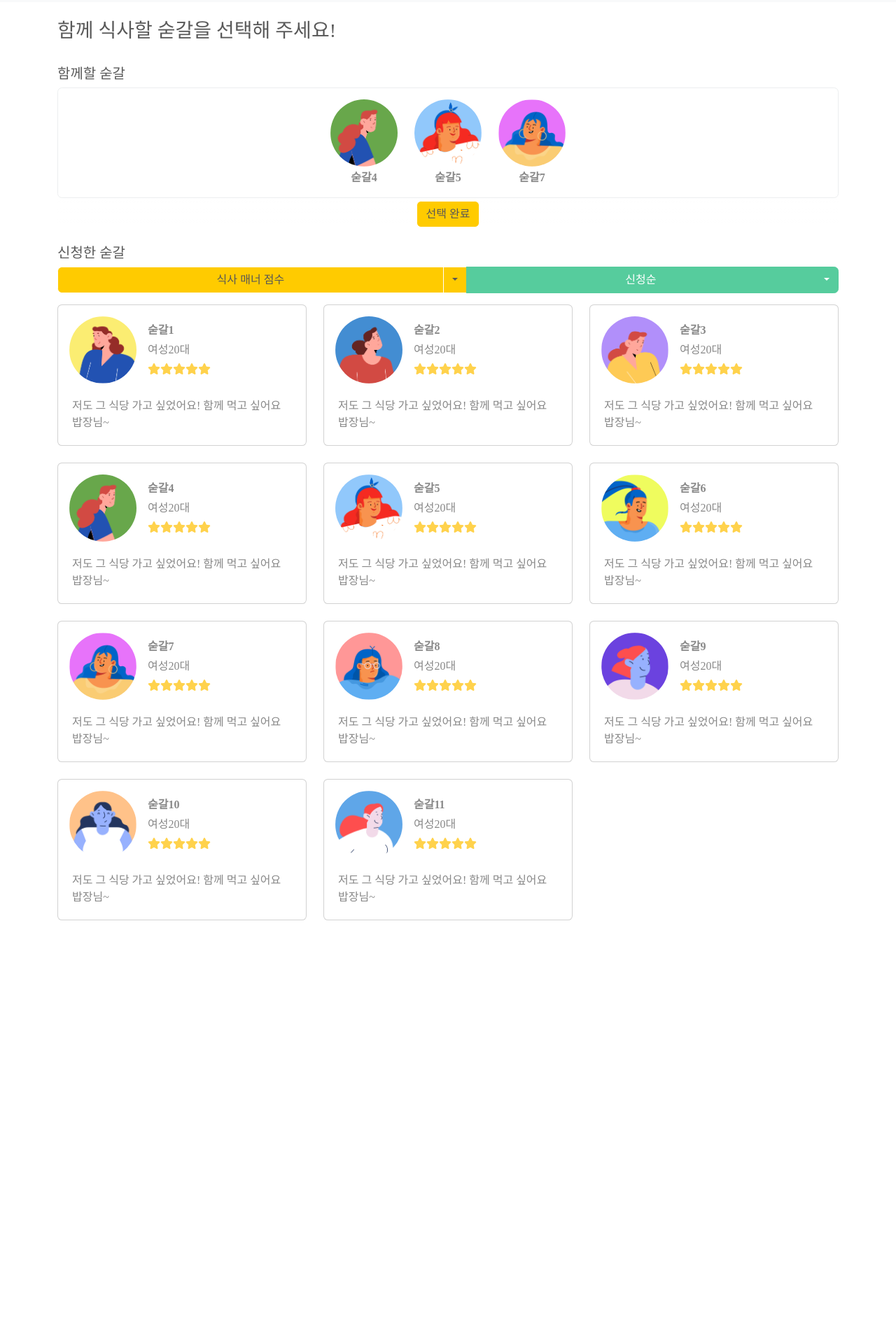
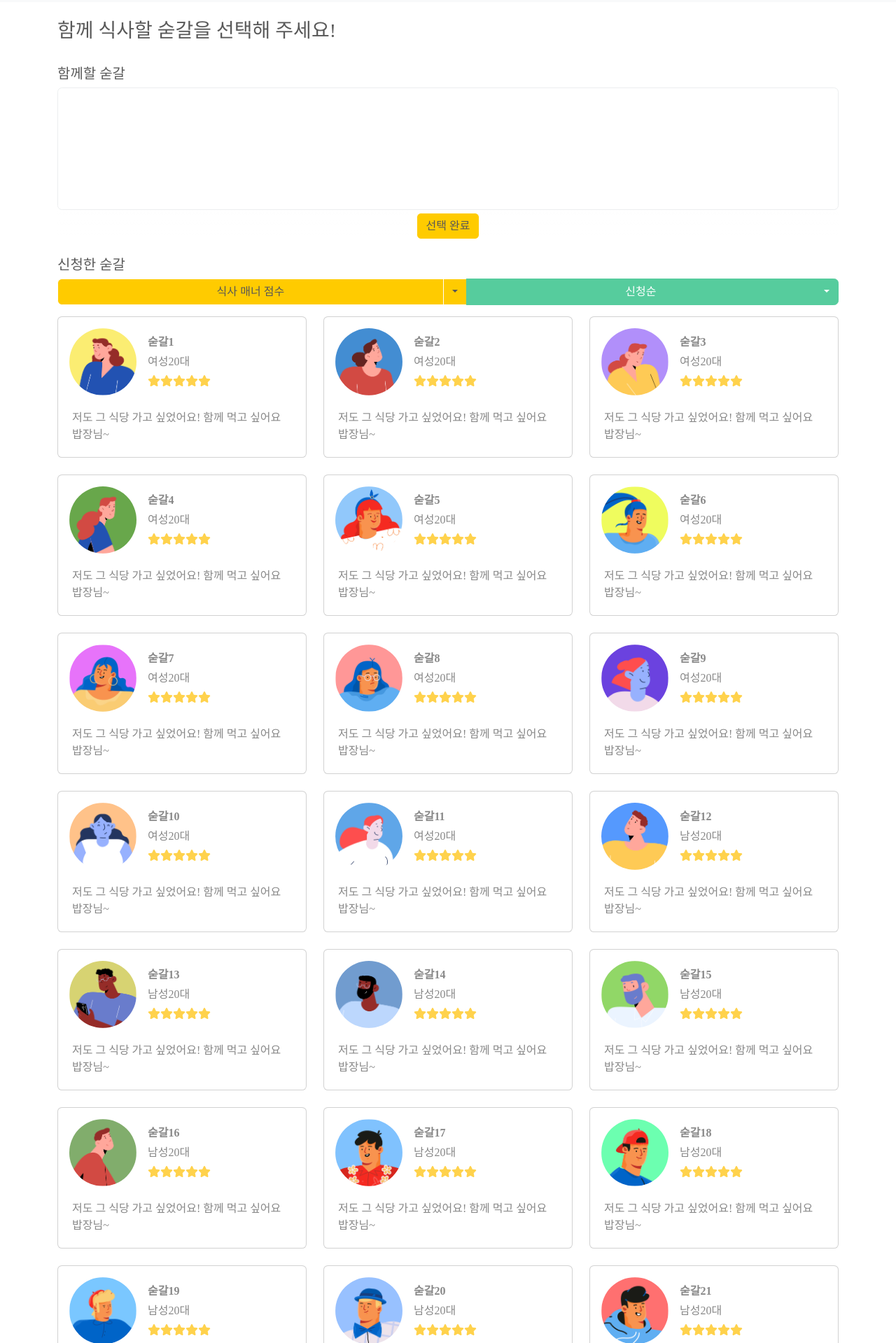
Before and after one commit to developer-dignity-team-2/gyeom-sang_client, a Vue app: page /babsang-select in a window 1280 px wide. Shown: the part 61-1980 px from the top of the page at 70% size. Before the commit the page ends 1400 px from the top, so only its background shows below. Built offline with nearby package versions, Linux system fonts and the light colour scheme; a web font is replaced by a local one.

Commit message:
[UPDATE] 숟갈 선택 페이지 기능 구현 중

```diff
--- a/src/views/babsang-select.vue
+++ b/src/views/babsang-select.vue
@@ -3,37 +3,34 @@
 		<div class="row my-4">
 			<h3>함께 식사할 숟갈을 선택해 주세요!</h3>
 		</div>
-		<!-- 함께할 숟갈 -->
+		<!-- 선택한 숟갈 -->
 		<div style="position: sticky; top: 0; z-index: 1">
 			<div style="opacity: 1; background-color: white">
 				<h5>함께할 숟갈</h5>
-				<div class="col-12 border rounded p-3 text-center">
+				<div
+					class="col-12 border rounded py-4 text-center"
+					style="min-height: 175px"
+				>
 					<div
 						style="display: flex; align-items: center; justify-content: center"
 					>
-						<div class="row">
-							<div class="col">
-								<div style="width: 6rem">
-									<div class="img-wrap pf rounded-circle mb-1">
-										<img :src="user[3].profile_image" alt="프로필" />
+						<div
+							class="row"
+							style="display: flex; justify-content: space-around"
+						>
+							<div
+								class="col-4"
+								:key="selectedSpoon.email"
+								v-for="selectedSpoon in selectedSpoons"
+								@click="doCancel(selectedSpoon)"
+							>
+								<div class="col">
+									<div style="width: 6rem">
+										<div class="img-wrap pf rounded-circle mb-1">
+											<img :src="selectedSpoon.profile_image" alt="프로필" />
+										</div>
+										<strong>{{ selectedSpoon.nickname }}</strong>
 									</div>
-									<strong>{{ user[3].nickname }}</strong>
-								</div>
-							</div>
-							<div class="col">
-								<div style="width: 6rem">
-									<div class="img-wrap pf rounded-circle mb-1">
-										<img :src="user[4].profile_image" alt="프로필" />
-									</div>
-									<strong>{{ user[4].nickname }}</strong>
-								</div>
-							</div>
-							<div class="col">
-								<div style="width: 6rem">
-									<div class="img-wrap pf rounded-circle mb-1">
-										<img :src="user[6].profile_image" alt="프로필" />
-									</div>
-									<strong>{{ user[6].nickname }}</strong>
 								</div>
 							</div>
 						</div>
@@ -134,12 +131,13 @@
 				</div>
 			</div>
 		</div>
-		<!-- 신청 숟갈 카드 -->
+		<!-- 선택전 숟갈 카드 -->
 		<div class="row">
 			<div
 				class="col-xl-4 col-md-6 col-sm-12 mb-4"
 				:key="spoon.email"
 				v-for="spoon in user"
+				@click="doSelect(spoon)"
 			>
 				<userCard
 					:email="spoon.email"
@@ -168,6 +166,7 @@ export default {
 				nickname: '숟갈1',
 				dining_table_id: 1,
 			},
+			selectedSpoons: [],
 			user: [
 				{
 					email: 'spoon1@gmail.com',
@@ -200,7 +199,7 @@ export default {
 						'저도 그 식당 가고 싶었어요! 함께 먹고 싶어요 밥장님~',
 				},
 				{
-					email: 'spoon44@gmail.com',
+					email: 'spoon4@gmail.com',
 					gender: '여성',
 					nickname: '숟갈4',
 					profile_image: require('../assets/img/users/w4.png'),
@@ -279,6 +278,116 @@ export default {
 					dining_spoons_description:
 						'저도 그 식당 가고 싶었어요! 함께 먹고 싶어요 밥장님~',
 				},
+				{
+					email: 'spoon12@gmail.com',
+					gender: '남성',
+					nickname: '숟갈12',
+					profile_image: require('../assets/img/users/m1.png'),
+					age_range: '20대',
+					mannerScore: 3,
+					dining_spoons_description:
+						'저도 그 식당 가고 싶었어요! 함께 먹고 싶어요 밥장님~',
+				},
+				{
+					email: 'spoon13@gmail.com',
+					gender: '남성',
+					nickname: '숟갈13',
+					profile_image: require('../assets/img/users/m2.png'),
+					age_range: '20대',
+					mannerScore: 3,
+					dining_spoons_description:
+						'저도 그 식당 가고 싶었어요! 함께 먹고 싶어요 밥장님~',
+				},
+				{
+					email: 'spoon14@gmail.com',
+					gender: '남성',
+					nickname: '숟갈14',
+					profile_image: require('../assets/img/users/m3.png'),
+					age_range: '20대',
+					mannerScore: 3,
+					dining_spoons_description:
+						'저도 그 식당 가고 싶었어요! 함께 먹고 싶어요 밥장님~',
+				},
+				{
+					email: 'spoon15@gmail.com',
+					gender: '남성',
+					nickname: '숟갈15',
+					profile_image: require('../assets/img/users/m4.png'),
+					age_range: '20대',
+					mannerScore: 3,
+					dining_spoons_description:
+						'저도 그 식당 가고 싶었어요! 함께 먹고 싶어요 밥장님~',
+				},
+				{
+					email: 'spoon16@gmail.com',
+					gender: '남성',
+					nickname: '숟갈16',
+					profile_image: require('../assets/img/users/m5.png'),
+					age_range: '20대',
+					mannerScore: 3,
+					dining_spoons_description:
+						'저도 그 식당 가고 싶었어요! 함께 먹고 싶어요 밥장님~',
+				},
+				{
+					email: 'spoon17@gmail.com',
+					gender: '남성',
+					nickname: '숟갈17',
+					profile_image: require('../assets/img/users/m6.png'),
+					age_range: '20대',
+					mannerScore: 3,
+					dining_spoons_description:
+						'저도 그 식당 가고 싶었어요! 함께 먹고 싶어요 밥장님~',
+				},
+				{
+					email: 'spoon18@gmail.com',
+					gender: '남성',
+					nickname: '숟갈18',
+					profile_image: require('../assets/img/users/m7.png'),
+					age_range: '20대',
+					mannerScore: 3,
+					dining_spoons_description:
+						'저도 그 식당 가고 싶었어요! 함께 먹고 싶어요 밥장님~',
+				},
+				{
+					email: 'spoon19@gmail.com',
+					gender: '남성',
+					nickname: '숟갈19',
+					profile_image: require('../assets/img/users/m8.png'),
+					age_range: '20대',
+					mannerScore: 3,
+					dining_spoons_description:
+						'저도 그 식당 가고 싶었어요! 함께 먹고 싶어요 밥장님~',
+				},
+				{
+					email: 'spoon20@gmail.com',
+					gender: '남성',
+					nickname: '숟갈20',
+					profile_image: require('../assets/img/users/m9.png'),
+					age_range: '20대',
+					mannerScore: 3,
+					dining_spoons_description:
+						'저도 그 식당 가고 싶었어요! 함께 먹고 싶어요 밥장님~',
+				},
+				{
+					email: 'spoon21@gmail.com',
+					gender: '남성',
+					nickname: '숟갈21',
+					profile_image: require('../assets/img/users/m10.png'),
+					age_range: '20대',
+					mannerScore: 3,
+					dining_spoons_description:
+						'저도 그 식당 가고 싶었어요! 함께 먹고 싶어요 밥장님~',
+				},
+				{
+					email: 'spoon22@gmail.com',
+					gender: '남성',
+					nickname: '숟갈22',
+					profile_image: require('../assets/img/users/m11.png'),
+					age_range: '20대',
+					mannerScore: 3,
+					dining_spoons_description:
+						'저도 그 식당 가고 싶었어요! 함께 먹고 싶어요 밥장님~',
+				},
 			],
 		};
 	},
@@ -298,6 +407,18 @@ export default {
 			} else {
 				this.comfirm = false;
 			}
+		},
+		doSelect(spoon) {
+			console.log('숟갈 선택');
+			this.selectedSpoons.push(spoon);
+		},
+		doCancel(spoon) {
+			console.log('선택 취소');
+			this.selectedSpoons = this.selectedSpoons.filter(
+				s => s.email !== spoon.email,
+			);
+			console.log(this.selectedSpoons);
+			// this.selectedSpoons = tmp;
 		},
 	},
 };
```
